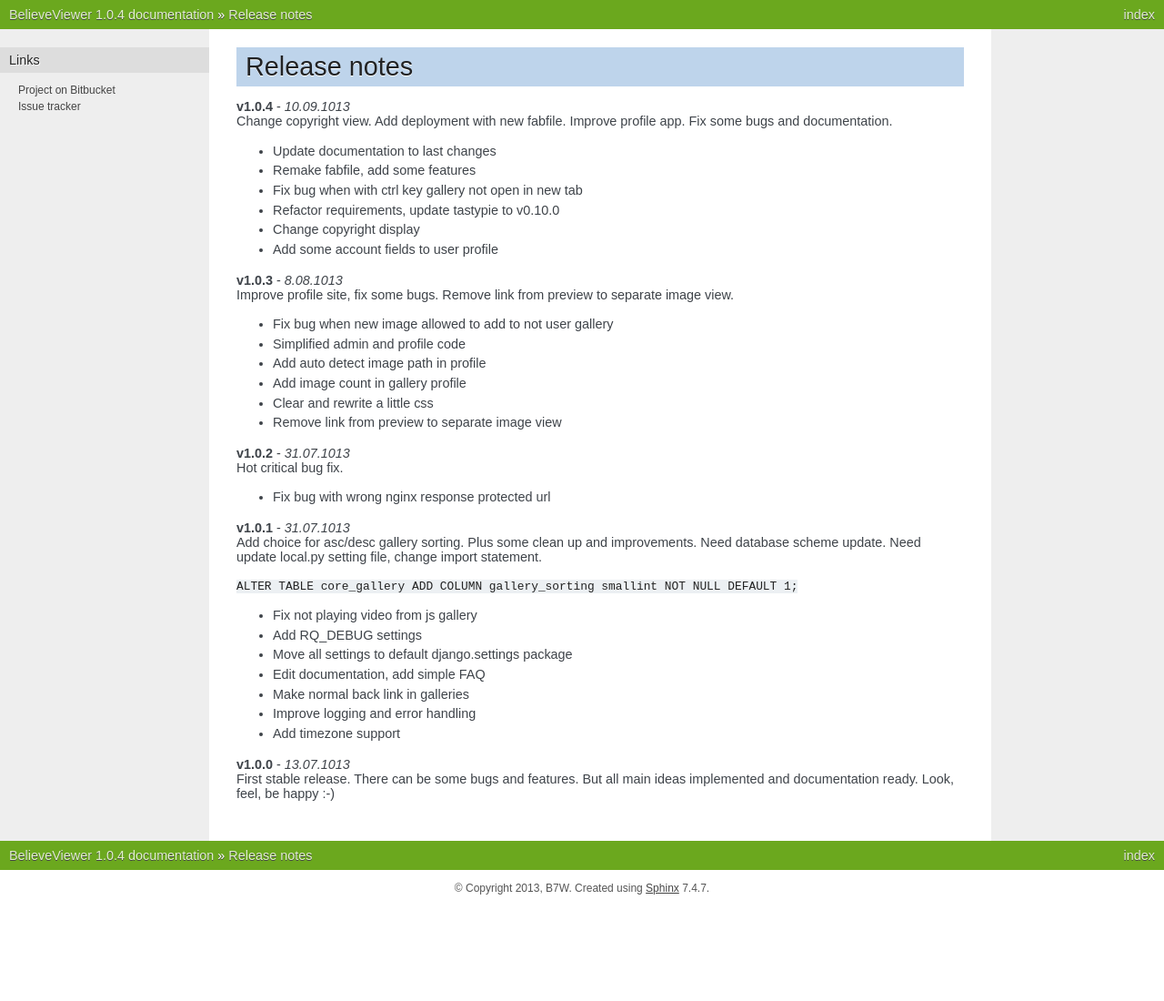
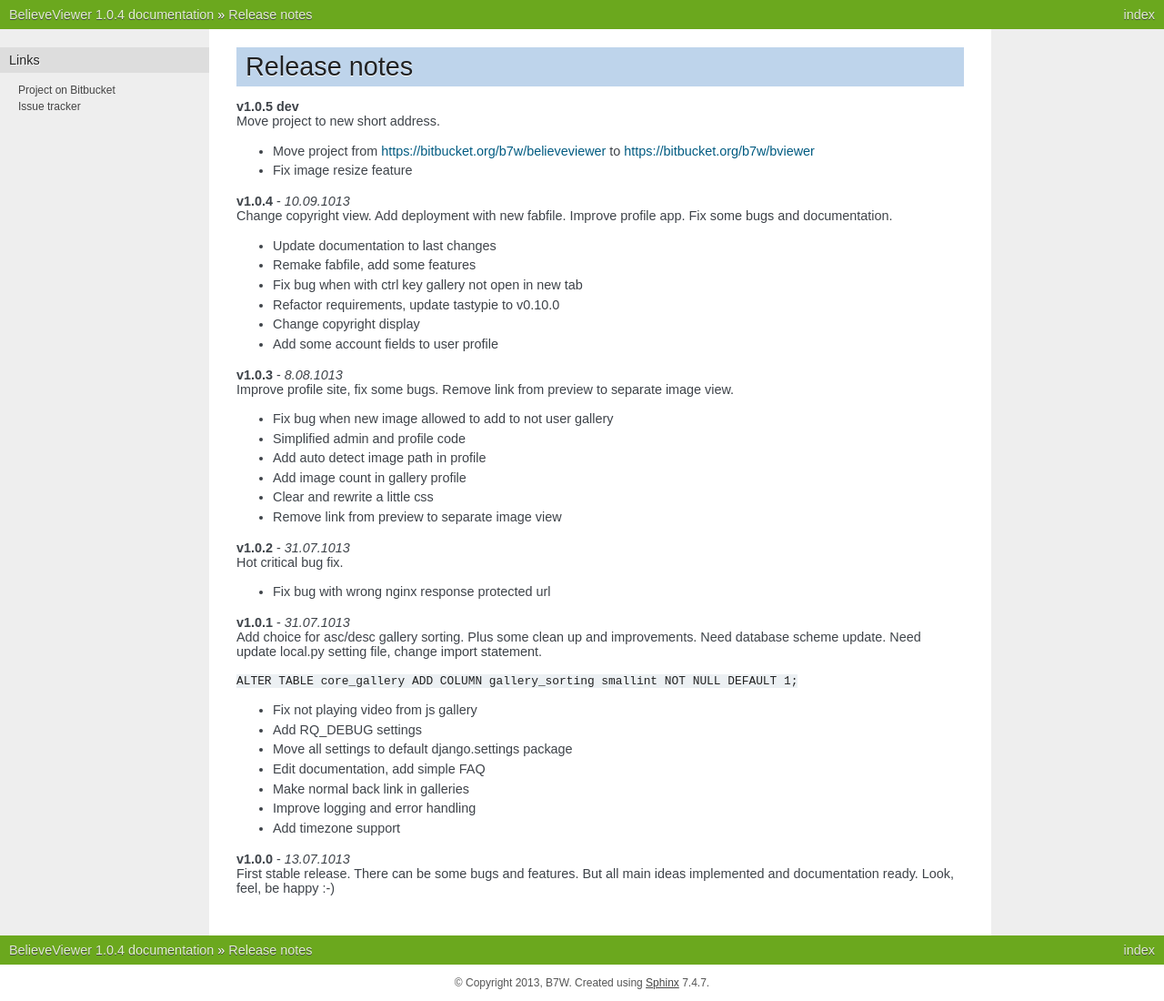
Before and after one commit to b7w/bviewer, a Sphinx documentation site: the page built from docs/releases/notes.rst, in a window 1280 px wide. Shown: the whole page at 91% size. Built offline with Sphinx 7.4.7, drawn with Linux system fonts in a browser that asks for light colours; before the commit the page ends 996 px from its top, so only the background shows below that.

Commit message:
Add some change notes

```diff
--- a/docs/releases/notes.rst
+++ b/docs/releases/notes.rst
@@ -3,6 +3,13 @@ Release notes
 =============
 
 .. index:: Release notes
+
+| **v1.0.5 dev**
+| Move project to new short address.
+
+* Move project from https://bitbucket.org/b7w/believeviewer to https://bitbucket.org/b7w/bviewer
+* Fix image resize feature
+
 
 | **v1.0.4** - *10.09.1013*
 | Change copyright view. Add deployment with new fabfile. Improve profile app.
```
